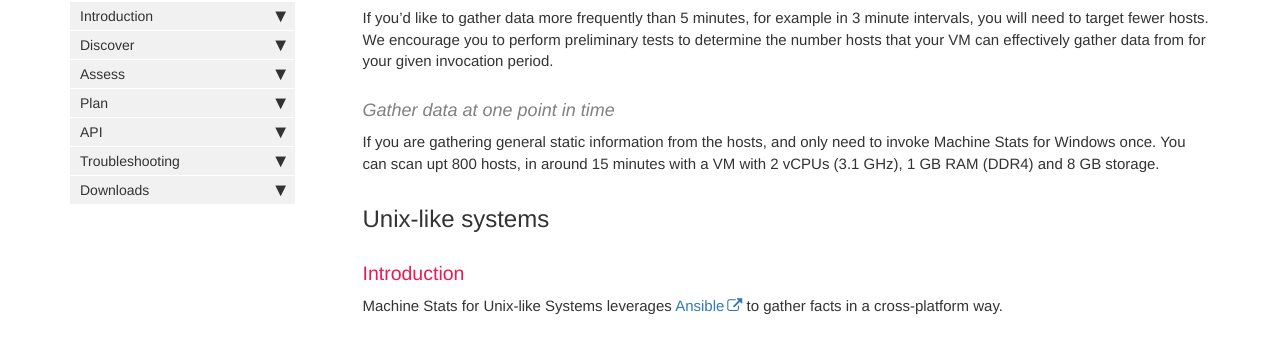
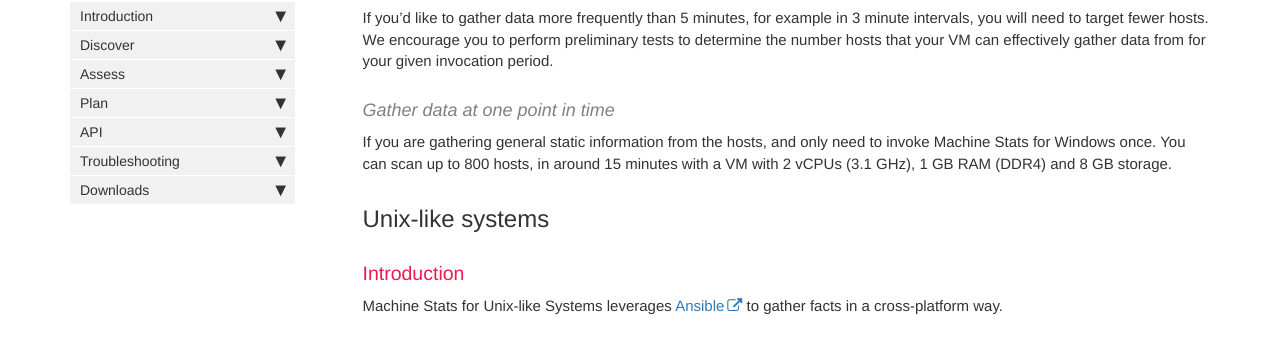
Before and after one commit to tidalmigrations/tidalmigrations.github.io, a Jekyll site: the page built from pages/tidal tools/machine_stats.md, in a window 1280 px wide and 900 px high, scrolled down 5735 px. Shown: the part 127-473 px from the top of the window. Built offline with Jekyll 4.4.1, drawn with Linux system fonts in a browser that asks for light colours; nearby versions of some CDN libraries; comment, search, counter and statistics services are not loaded.

Commit message:
Fix typo

```diff
--- a/pages/tidal tools/machine_stats.md
+++ b/pages/tidal tools/machine_stats.md
@@ -202,7 +202,7 @@ If you’d like to gather data more frequently than 5 minutes, for example in 3
 
 #### Gather data at one point in time
 
-If you are gathering general static information from the hosts, and only need to invoke Machine Stats for Windows once. You can scan upt 800 hosts, in around 15 minutes with a VM with 2 vCPUs (3.1 GHz), 1 GB RAM (DDR4) and 8 GB storage.
+If you are gathering general static information from the hosts, and only need to invoke Machine Stats for Windows once. You can scan up to 800 hosts, in around 15 minutes with a VM with 2 vCPUs (3.1 GHz), 1 GB RAM (DDR4) and 8 GB storage.
 
 ## Unix-like systems
 
```
